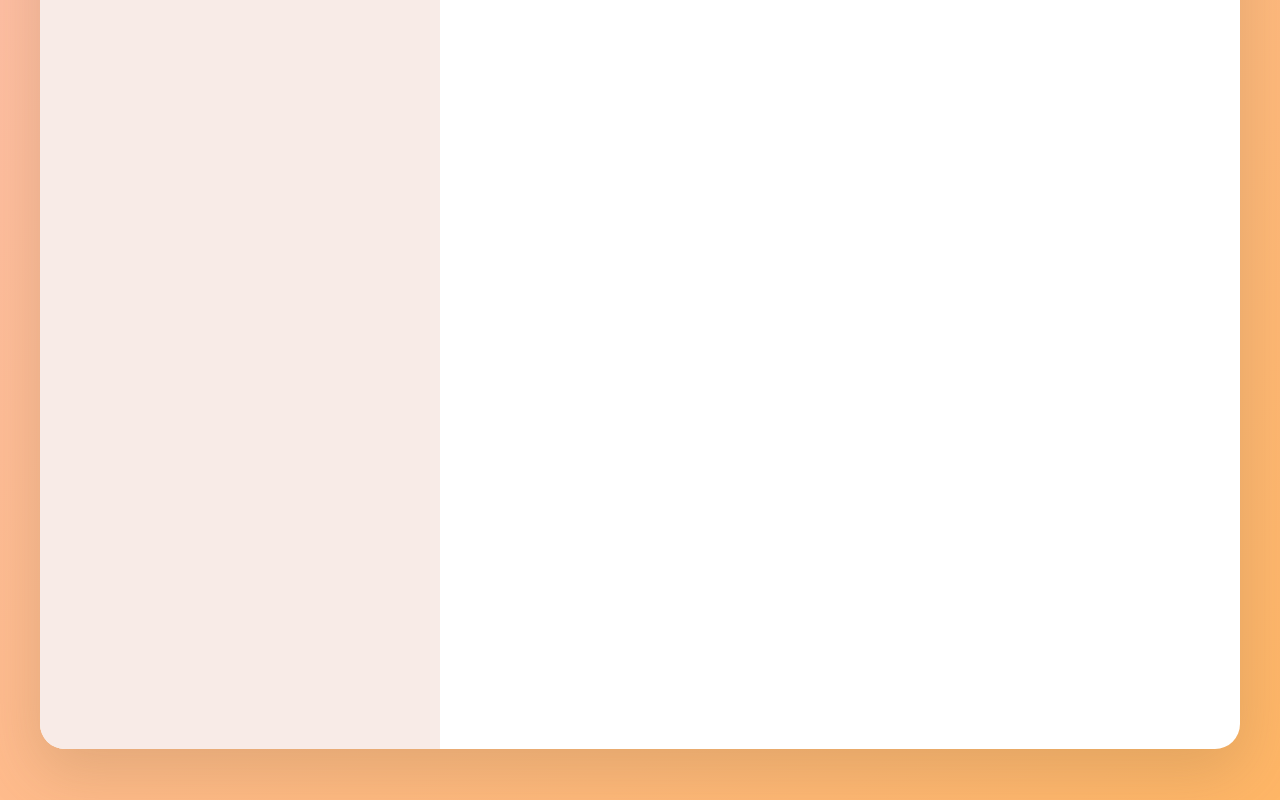
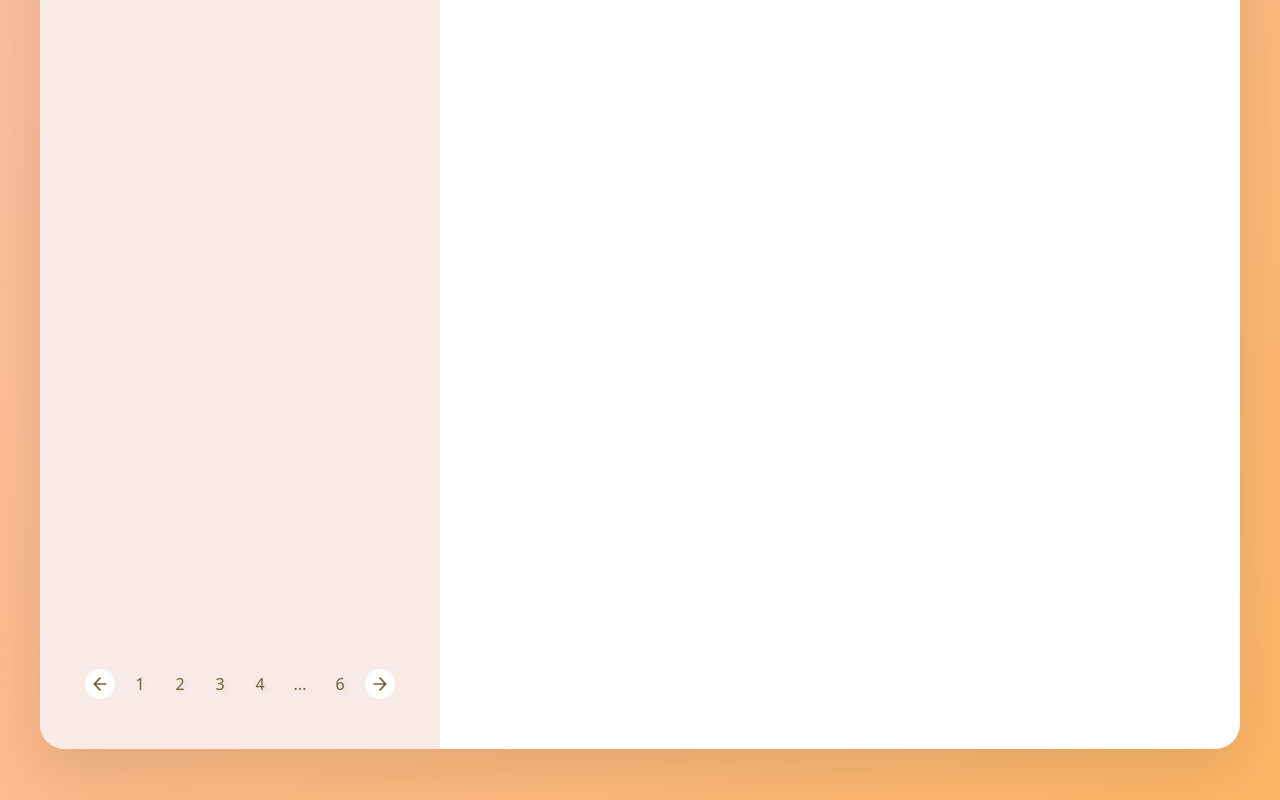
Before and after one commit to andrei110/MasterChef, a website built with Vite: page index.html in a window 1280 px wide. Shown: the part 502-1302 px from the top of the page. Built offline with nearby package versions, Linux system fonts and the light colour scheme; a web font is replaced by a local one.

Commit message:
feature: the style for pagination is done

```diff
--- a/index.html
+++ b/index.html
@@ -95,7 +95,8 @@
         </h1>
 
         <ul class="search-results__list">
-          <!-- <li class="preview">
+          <!--
+          <li class="preview">
             <a href="#2122" class="preview__link">
               <figure class="preview__fig">
                 <img src="src/img/slider/pizza.png" alt="Recipe name" />
@@ -104,7 +105,7 @@
                 <h4 class="preview__title">
                   Pizza Capricioasa Picante cu salam si rosii si busuioc
                 </h4>
-                 <p class="preview__publisher">20 Pizza</p>
+                <p class="preview__publisher">20 Pizza</p>
               </div>
             </a>
           </li>
@@ -116,7 +117,7 @@
               </figure>
               <div class="preview__data">
                 <h4 class="preview__title">Pizza Capricioasa Picante</h4>
-                 <p class="preview__publisher">20 Pizza</p>
+                <p class="preview__publisher">20 Pizza</p>
               </div>
             </a>
           </li>
@@ -128,13 +129,45 @@
               </figure>
               <div class="preview__data">
                 <h4 class="preview__title">Pizza Capricioasa Picante</h4>
-                 <p class="preview__publisher">
+                <p class="preview__publisher">
                   20 Pizza dsasadasd adasd asdasdas dasd asd asd
                 </p>
               </div>
             </a>
           </li> -->
         </ul>
+
+        <!-- Pagination -->
+        <nav class="pagination">
+          <button class="btn btn-pagination__prev">
+            <svg class="pagination__icon">
+              <use href="src/img/icons.svg#icon-arrow-right"
+            </svg>
+          </button>
+          <button class="btn btn-pagination__numb">
+            <span>1</span>
+          </button>
+          <button class="btn btn-pagination__numb">
+            <span>2</span>
+          </button>
+          <button class="btn btn-pagination__numb">
+            <span>3</span>
+          </button>
+          <button class="btn btn-pagination__numb">
+            <span>4</span>
+          </button>
+          <button class="btn btn-pagination__dots">
+            <span>...</span>
+          </button>
+          <button class="btn btn-pagination__numb">
+            <span>6</span>
+          </button>
+          <button class="btn btn-pagination__next">
+            <svg class="pagination__icon">
+              <use href="src/img/icons.svg#icon-arrow-right"
+            </svg>
+          </button>
+        </nav>
       </div>
 
       <!-- Recipe ---------------------------------------->
--- a/src/sass/_components.scss
+++ b/src/sass/_components.scss
@@ -10,6 +10,7 @@
   display: flex;
   align-items: center;
   cursor: pointer;
+  height: 100%;
 
   svg {
     height: 2rem;
@@ -87,6 +88,20 @@
       margin-left: 1rem;
     }
   }
+
+  &-pagination__prev {
+    transform: rotate(180deg);
+    fill: $color-white;
+    svg {
+      margin-left: 0.5rem;
+    }
+  }
+
+  &-pagination__next {
+    svg {
+      margin-right: 0;
+    }
+  }
 }
 
 .title {
--- a/src/sass/_searchResults.scss
+++ b/src/sass/_searchResults.scss
@@ -4,8 +4,10 @@
 
   background-color: $color-secondary;
   width: 100%;
+  height: 100%;
   display: flex;
   flex-direction: column;
+  // display: grid;
 
   &__title {
     padding: 4rem 2rem;
@@ -15,3 +17,47 @@
     list-style: none;
   }
 }
+
+.pagination {
+  display: flex;
+  justify-content: center;
+  margin-top: auto;
+  padding: 5rem 0;
+
+  & > * {
+    width: 3rem;
+    height: 3rem;
+    padding: 0;
+    border-radius: 50%;
+    display: flex;
+    justify-content: center;
+    background-image: none;
+    color: $color-text;
+    background-color: $color-secondary;
+    text-shadow: 2px 2px 6px rgba($color-text, 0.2);
+
+    &:hover {
+      color: $color-white;
+      background-image: $gradient;
+    }
+  }
+
+  & > *:not(:last-child) {
+    margin-right: 1rem;
+  }
+
+  .btn-pagination {
+    &__prev,
+    &__next {
+      fill: $color-text;
+      background-color: $color-white;
+      transition: all 0.2s;
+
+      &:hover {
+        fill: $color-white;
+        background-color: none;
+        background-image: $gradient;
+      }
+    }
+  }
+}
```
Also changed, not shown: css/style.css, 1 other file.
